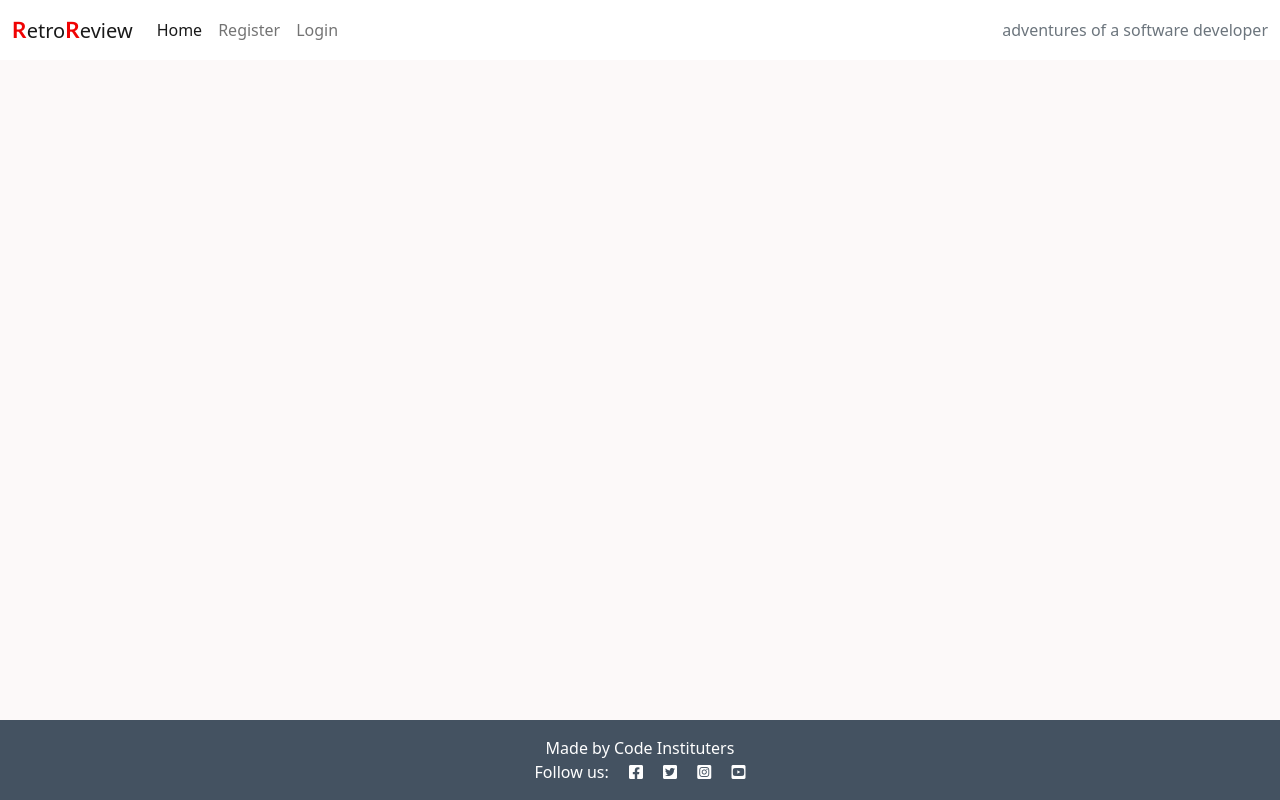
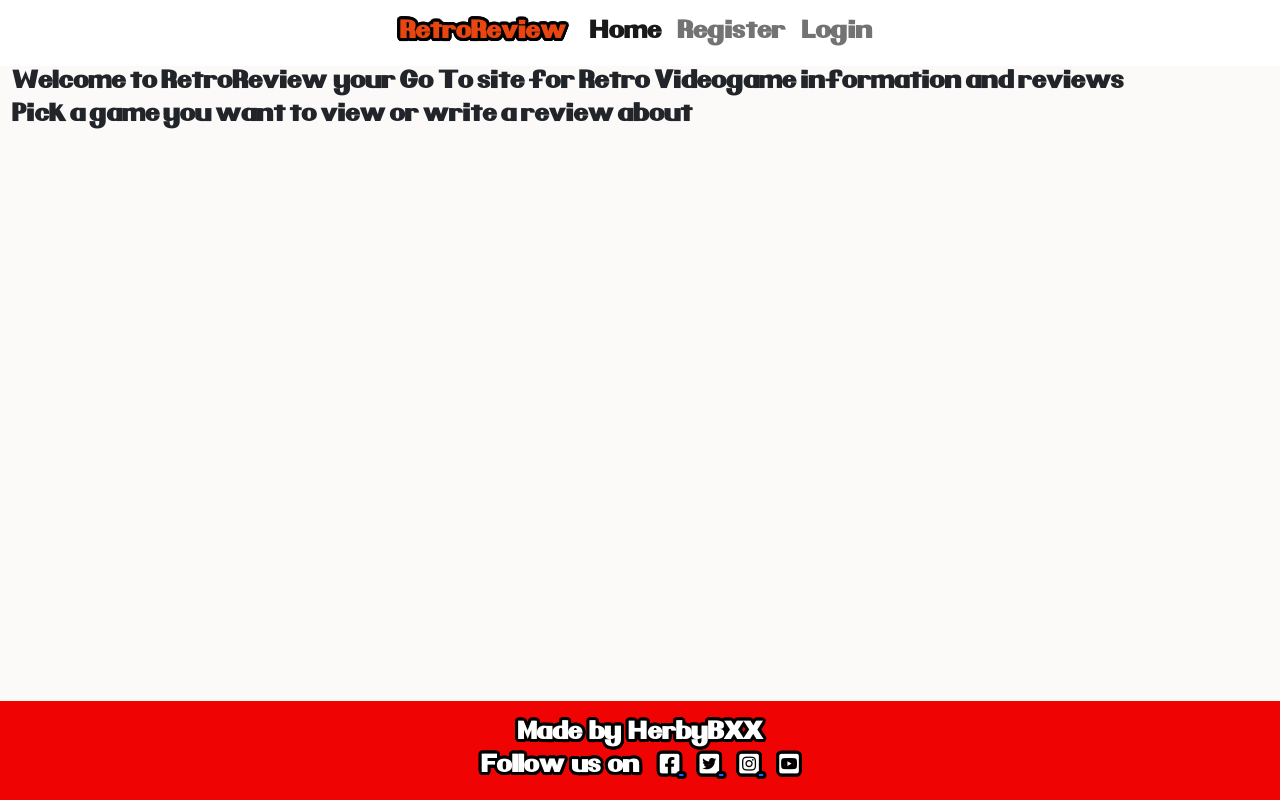
Before and after one commit to HerFri/RetroReview, a Django app: page / in a window 1280 px wide. Run offline with Django 3.2, Linux system fonts and the light colour scheme; data that the repository does not hold is empty.

Commit message:
add pretendo font, customize style.css, center nav-bar elements, customize brand logo, customize footer css

```diff
--- a/static/css/style.css
+++ b/static/css/style.css
@@ -1,20 +1,34 @@
+@font-face {
+  font-family: 'pretendo';
+  src: url('../fonts/pretendo.ttf')  format('truetype');
+}
+
 body {
     background-color: #F9FAFC;
 }
 
+.bg-red {
+    background-color: #f00303;
+}
+
 .brand {
-    font-family: Lato, sans-serif;
+    font-family: 'pretendo', sans-serif;
     font-size: 1.4rem;
     font-weight: 700;
-    color: #f00303;
+/*    color: #f00303; */
 }
+
+/* .black {
+    color: #000000;
+} */
+
 
 .card-img-top {         /* custom css rule */
     max-width: 500px!important;
     max-height: auto!important;
 }
 
-.red-o {
+.red-font {
     color: #E84610;
 }
 
@@ -26,8 +40,8 @@ body {
     background-color: #fff;
 }
 
-.dark-bg {
-    background-color: #445261;
+.red-bg {
+    background-color: #f00303;
 }
 
 .main-bg {
@@ -49,7 +63,7 @@ body {
     bottom: 5%;
     min-width: 30%;
     left: 20px;
-    background-color: blue;
+    background-color: #f00303;
 }
 
 
@@ -102,12 +116,16 @@ body {
     z-index: 100;
 }
 
-.post-link {
+/* .nav-black {
+    color:#000000;
+} */
+
+.game-link {
     text-decoration: none;
-    color: #445261;
+    color: #000000;
 }
 
-.post-link:hover,
+.game-link:hover,
 .page-link {
     color: #E84610;
 }
@@ -140,7 +158,7 @@ body {
 
 .link:hover,
 .link:active {
-    color: #445261;
+    color: #000000;
     text-decoration: underline;
 }
 
@@ -156,3 +174,15 @@ body {
     background: transparent;
     border: none;
 }
+
+.outline {
+    text-shadow: rgb(0, 0, 0) 3px 0px 0px, rgb(0, 0, 0) 2.83487px 0.981584px 0px, rgb(0, 0, 0) 2.35766px 1.85511px 0px, rgb(0, 0, 0) 1.62091px 2.52441px 0px, rgb(0, 0, 0) 0.705713px 2.91581px 0px, rgb(0, 0, 0) -0.287171px 2.98622px 0px, rgb(0, 0, 0) -1.24844px 2.72789px 0px, rgb(0, 0, 0) -2.07227px 2.16926px 0px, rgb(0, 0, 0) -2.66798px 1.37182px 0px, rgb(0, 0, 0) -2.96998px 0.42336px 0px, rgb(0, 0, 0) -2.94502px -0.571704px 0px, rgb(0, 0, 0) -2.59586px -1.50383px 0px, rgb(0, 0, 0) -1.96093px -2.27041px 0px, rgb(0, 0, 0) -1.11013px -2.78704px 0px, rgb(0, 0, 0) -0.137119px -2.99686px 0px, rgb(0, 0, 0) 0.850987px -2.87677px 0px, rgb(0, 0, 0) 1.74541px -2.43999px 0px, rgb(0, 0, 0) 2.44769px -1.73459px 0px, rgb(0, 0, 0) 2.88051px -0.838247px 0px;
+}
+
+.whitespace {
+    padding-right: 7px;
+  }
+
+/*.white-col {
+    color: #ffffff;
+} */
--- a/templates/base.html
+++ b/templates/base.html
@@ -25,14 +25,14 @@
     <!-- Navigation -->
 
     <nav class="navbar navbar-expand-lg navbar-light bg-white">
-        <div class="container-fluid">
-            <a class="navbar-brand" href="{% url 'home' %}"><span class="brand">R</span><span>etro</span><span class="brand">R</span><span>eview</span></a>
+        <div class="container-fluid justify-content-center">
+            <a class="navbar-brand d-flex justify-text-center" href="{% url 'home' %}"><span class="brand red-font outline">RetroReview</span></a>
             <button class="navbar-toggler" type="button" data-bs-toggle="collapse" data-bs-target="#navbarText"
                 aria-controls="navbarText" aria-expanded="false" aria-label="Toggle navigation">
                 <span class="navbar-toggler-icon"></span>
             </button>
-            <div class="collapse navbar-collapse" id="navbarText">
-                <ul class="navbar-nav me-auto mb-2 mb-lg-0">
+            <div class="collapse navbar-collapse flex-grow-0" id="navbarText">
+                <ul class="navbar-nav ms-auto brand"> <!-- deleted from class: me-auto mb-2 mb-lg-0 -->
                     <li class="nav-item">
                         <a class="nav-link active" aria-current="page" href="{% url 'home' %}">Home</a>
                     </li>
@@ -49,9 +49,9 @@
                     </li>
                     {% endif %}
                 </ul>
-                <span class="navbar-text text-muted">
+            <!--    <span class="navbar-text text-muted">
                     adventures of a software developer
-                </span>
+                </span> -->
             </div>
         </div>
     </nav>
@@ -63,12 +63,23 @@
     </main>
 
     <!-- Footer -->
-    <footer class="footer mt-auto py-3 dark-bg">
-        <p class="m-0 text-center text-white">Made by Code Instituters</p>
-        <p class="m-0 text-center text-white">Follow us: <i class="fab fa-facebook-square ms-3"></i>
-            <i class="fab fa-twitter-square ms-3"></i>
-            <i class="fab fa-instagram-square ms-3"></i>
-            <i class="fab fa-youtube-square ms-3"></i></p>
+    <footer class="footer mt-auto py-3 red-bg brand">
+        <p class="m-0 text-center text-white outline">Made<span class="whitespace"></span>by<span class="whitespace"></span>HerbyBXX</p>
+        <p class="m-0 text-center text-white outline">Follow<span class="whitespace"></span>us<span class="whitespace"></span>on
+            <a href="https://www.facebook.com/">
+                <i class="fab fa-facebook-square ms-3 outline text-white"></i>
+            </a>
+            <a href="https://twitter.com/">
+                <i class="fab fa-twitter-square ms-3 outline text-white"></i>
+            </a>
+            <a href="https://www.instagram.com/">
+                <i class="fab fa-instagram-square ms-3 text-white"></i>
+            </a>
+            <a href="https://www.youtube.com/@HerbyBXX">
+                <i class="fab fa-youtube-square ms-3 text-white">
+                </i>
+            </a>
+        </p>
     </footer>
 </body>
 
--- a/templates/game_detail.html
+++ b/templates/game_detail.html
@@ -75,7 +75,7 @@
                                 {% endif %}
                             </div>
                             <div>
-                                <a href="{% url 'review_detail' game.slug review.slug %}" class="post-link">   <!-- add game.id? -->
+                                <a href="{% url 'review_detail' game.slug review.slug %}" class="game-link">   <!-- add game.id? -->
                                     <h2 class ="card-title">{{ review.title }}</h2>
                                 </a>
                             </div>
--- a/templates/index.html
+++ b/templates/index.html
@@ -1,7 +1,10 @@
 {% extends "base.html" %}
 
 {% block content %}
-
+<div class="container-fluid">
+    <p class="brand black-font">Welcome to RetroReview, your Go-To site for Retro Videogame information and reviews! <br>
+        Pick a game you want to view or write a review about
+    </p>
 <div class="container-fluid">
     <div class="row">
 
@@ -24,11 +27,11 @@
                             <!--    <p class="author">{{ game.title }}</p> -->  <!-- class from walktrough, see style.css -->
                             </div>
                             <div>
-                                <a href="{% url 'game_detail' game.slug %}" class="post-link">   <!-- add game.id? -->
+                                <a href="{% url 'game_detail' game.slug %}" class="game-link">   <!-- add game.id? -->
                                     <h2 class ="card-title">{{ game.title }}</h2>
                                     <p class="card-text">{{ game.genre }}</p>
                                     <p class="card-text">{{ game.developer }}</p> <!-- to be edited! -->
-                                    <p class="card-text text-muted h6">{{ game.year }}</p>
+                                    <p class="card-text h6">{{ game.year }}</p>
                                 </a>
                             <!--  <i class="far fa-star"></i>{{ game.rating }} --> <!-- to be edited! -->
                             </div>
```
Also changed, not shown: static/fonts/Pretendo.ttf (added).
